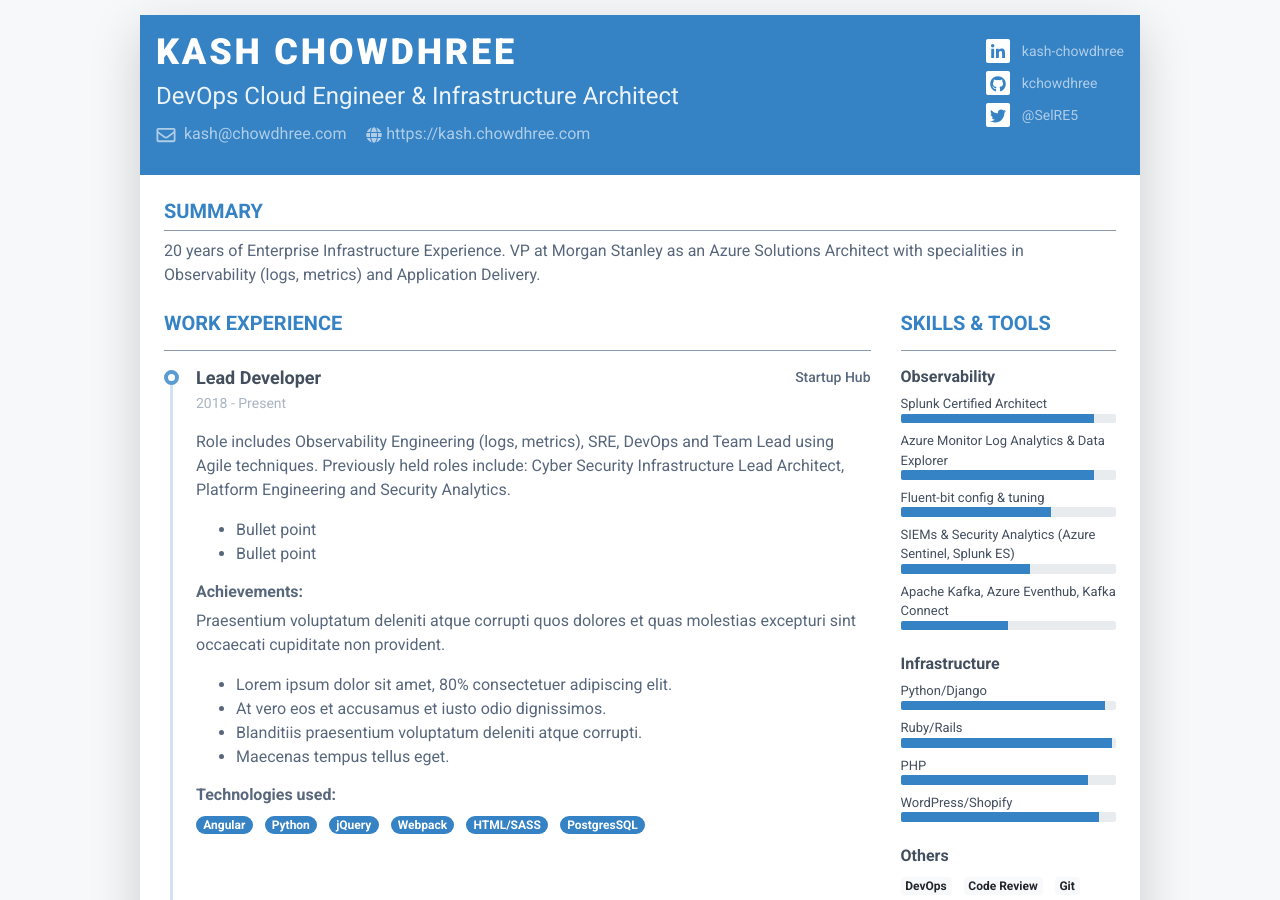
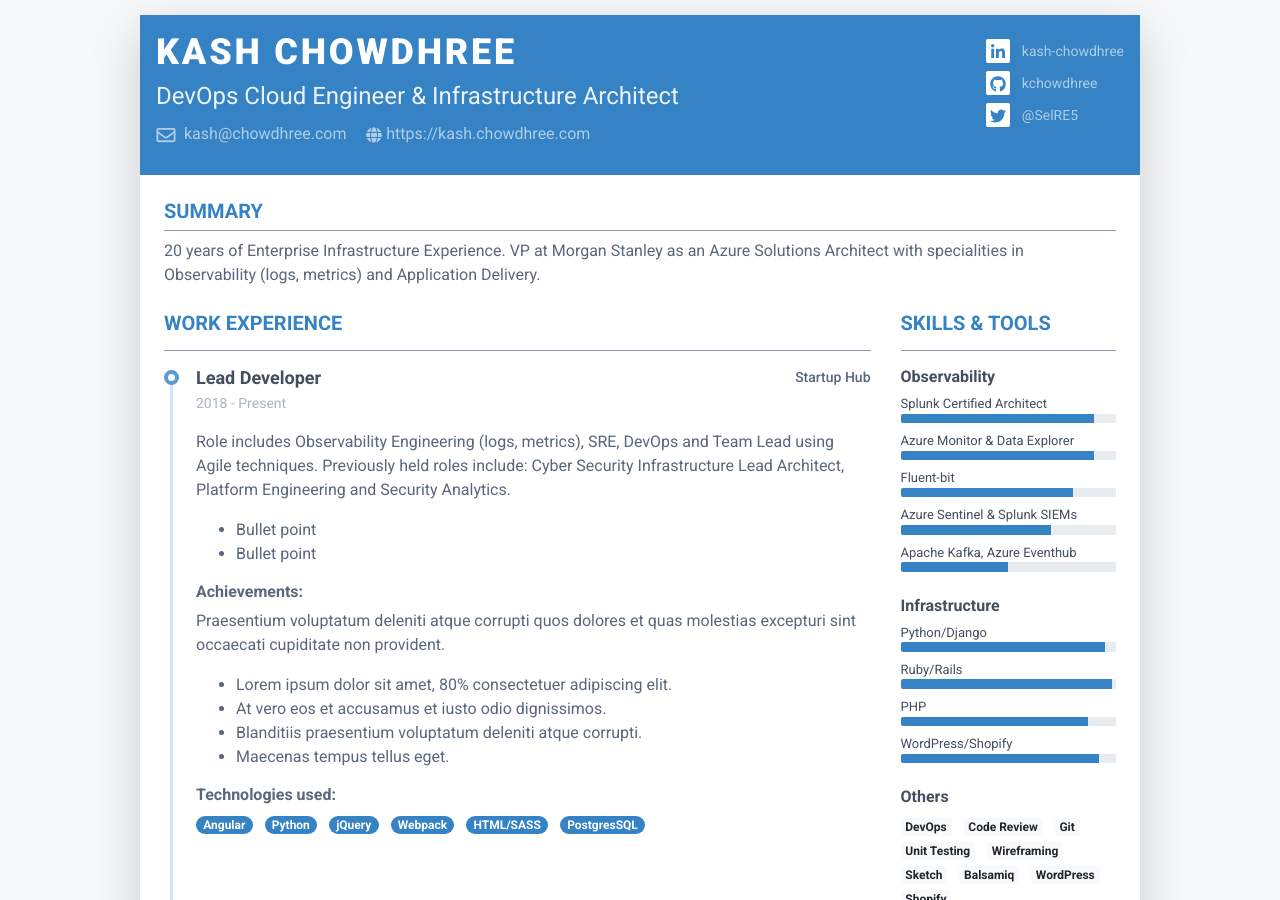
Before and after one commit to Hamy200/resume, a Jekyll site: the page built from index.markdown, in a window 1280 px wide and 900 px high. Built offline with Jekyll 4.4.1, drawn with Linux system fonts in a browser that asks for light colours; nearby versions of some CDN libraries.

Commit message:
Update data.yml

```diff
--- a/_data/data.yml
+++ b/_data/data.yml
@@ -141,13 +141,13 @@ skills:
     tools:
       - name: Splunk Certified Architect
         level: 90%
-      - name: Azure Monitor Log Analytics & Data Explorer
+      - name: Azure Monitor & Data Explorer
         level: 90%
-      - name: Fluent-bit config & tuning
+      - name: Fluent-bit
+        level: 80%
+      - name: Azure Sentinel & Splunk SIEMs
         level: 70%
-      - name: SIEMs & Security Analytics (Azure Sentinel, Splunk ES)
-        level: 60%
-      - name: Apache Kafka, Azure Eventhub, Kafka Connect
+      - name: Apache Kafka, Azure Eventhub
         level: 50%
   - category: Infrastructure
     tools:
```
